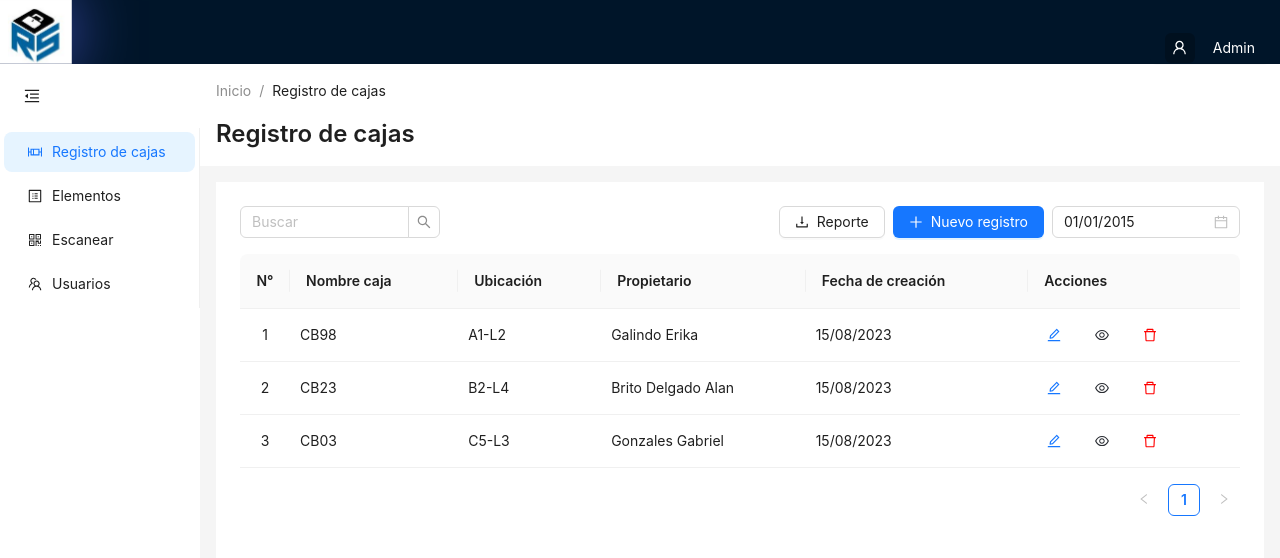
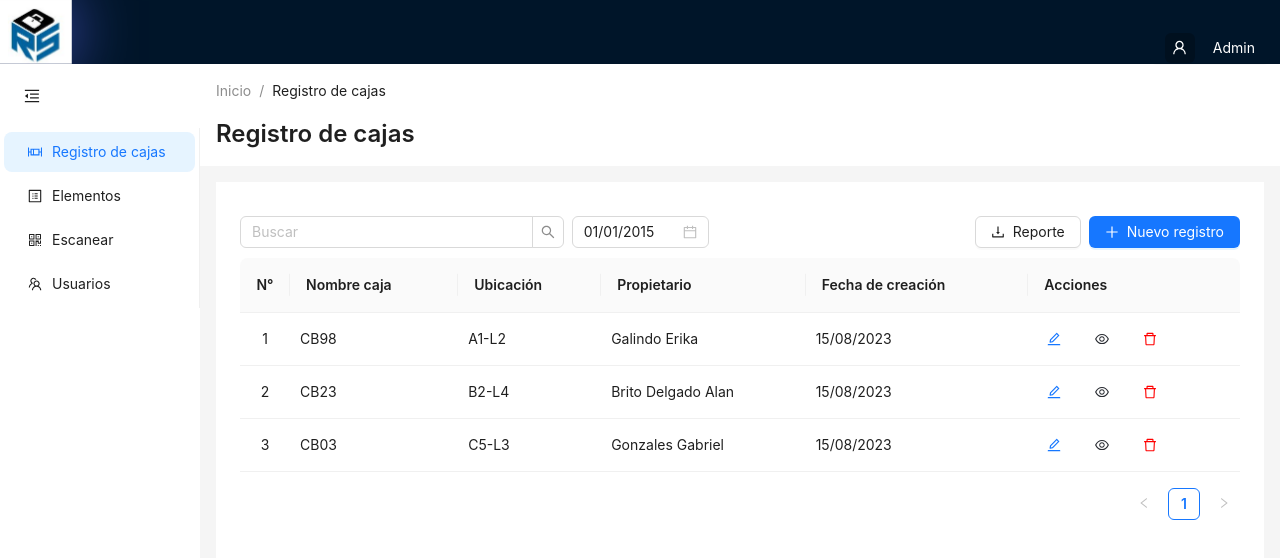
Before and after one commit to mauroSoliz98/RDSQRSYSTEM-FRONT, a React (Vite) app: page /home in a window 1280 px wide. Shown: the top 558 px of the page. Built offline with nearby package versions, Linux system fonts and the light colour scheme.

Commit message:
mejora estilos en topButton

```diff
--- a/src/Pages/TopButtons/TopButtons.jsx
+++ b/src/Pages/TopButtons/TopButtons.jsx
@@ -1,27 +1,62 @@
-import React from 'react'
-import { DownloadOutlined, PlusOutlined} from '@ant-design/icons';
-import { Input, Button, Row, Col,DatePicker} from 'antd';
+import React from 'react';
+import { DownloadOutlined, PlusOutlined } from '@ant-design/icons';
+import { Input, Button, DatePicker } from 'antd';
 import { ButtonContainer } from '../../Styles';
-import dayjs from 'dayjs'
+import dayjs from 'dayjs';
+import { useMediaQuery } from 'react-responsive';
+
 const { Search } = Input;
-function TopButtons({onClick}) {
+
+function TopButtons({ onClick }) {
   const dateFormatList = ['DD/MM/YYYY', 'DD/MM/YY', 'DD-MM-YYYY', 'DD-MM-YY'];
+
+  const isMobile = useMediaQuery({ maxWidth: 767 }); // Define el ancho máximo para la vista móvil
+
+  const container = {
+
+    display: isMobile ? 'grid' : 'flex',
+    justifyContent: isMobile ? 'none' : 'space-between',
+    margin: '10px 0',
+  };
+  const searchContainerStyle = {
+    display: isMobile ? 'flex' : 'flex',
+    gap: '8px',
+
+  };
+
+  const buttonContainerStyle = {
+    textAlign: isMobile ? 'left' : 'left',
+    display: isMobile ? 'fex' : 'flex',
+    flexDirection: isMobile ? 'none' : 'none',
+    gap: '8px',
+
+  };
+
+  const buttonStyle = {
+    width: isMobile ? '50%' : 'auto', // Ajusta el ancho del botón
+    marginTop: isMobile ? '10px' : '0px',
+    gap: '8px',
+  };
+
   return (
-    <div>
-    <Row justify="space-between" style={{ marginBottom: 16 }}>
-          <Col>
-          <Search placeholder="Buscar" style={{ width: 200 }}/>
-          </Col>
-          <Col>
-            <ButtonContainer direction="horizontal">
-                <Button type="default" icon={<DownloadOutlined />}>Reporte</Button>
-                <Button type="primary" icon={<PlusOutlined />} onClick={onClick}>Nuevo registro</Button>
-                <DatePicker defaultValue={dayjs('01/01/2015', dateFormatList[0])} format={dateFormatList} />
-            </ButtonContainer>
-          </Col>
-        </Row>
-  </div>
-  )
+    <div style={container}>
+      <div style={searchContainerStyle}>
+        <Search placeholder="Buscar" />
+        <DatePicker
+            defaultValue={dayjs('01/01/2015', dateFormatList[0])}
+            format={dateFormatList}
+          />
+      </div>
+      <div style={buttonContainerStyle}>
+          <Button type="default" icon={<DownloadOutlined />}     style={buttonStyle}>
+            Reporte
+          </Button>
+          <Button type="primary" icon={<PlusOutlined />} onClick={onClick}     style={buttonStyle}>
+            Nuevo registro
+          </Button>
+      </div>
+    </div>
+  );
 }
 
-export default TopButtons
+export default TopButtons;
--- a/src/components/SideMenu/index.jsx
+++ b/src/components/SideMenu/index.jsx
@@ -41,6 +41,7 @@ const menuItems = [
 ];
 
 export function SideMenu({ onMenuSelect }) {
+
   const [collapsed, setCollapsed] = useState(false);
   const navigate = useNavigate();
   const [selectedIconKey, setSelectedIconKey] = useState(menuItems[0].key); // Inicialmente, seleccionamos el primer icono
```
